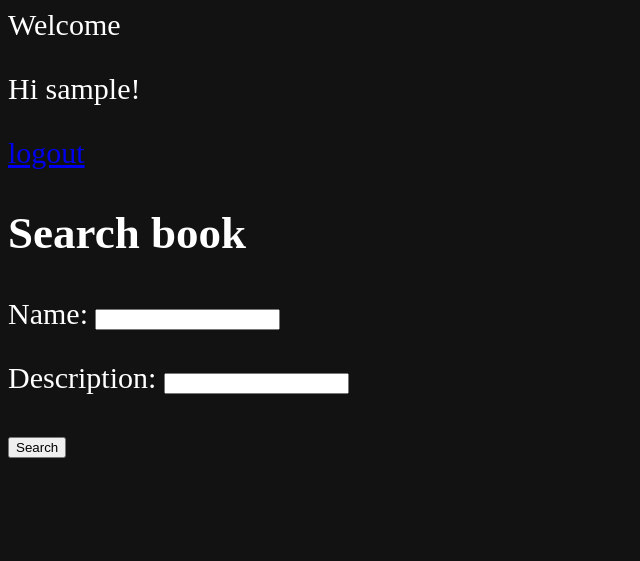
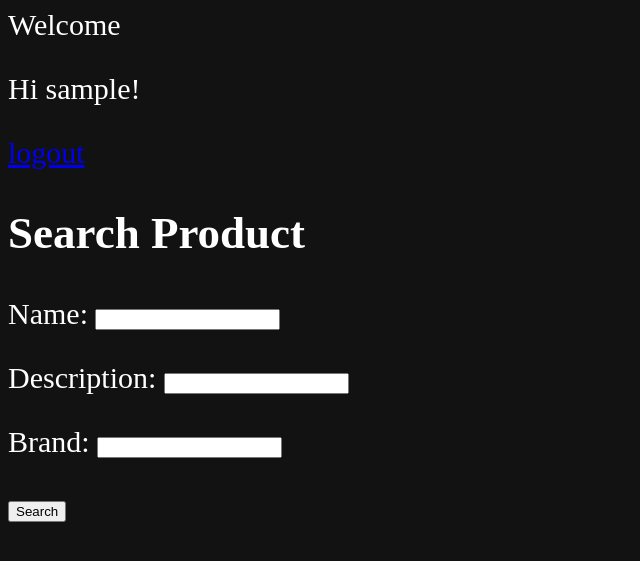
Before and after one commit to dieter4902/WebPyShop, a Django app: page /products/search/ in a window 1280 px wide. Shown: the top 561 px of the page, without its empty margins (0-640 px from the left). Run offline with Django 3.2, Linux system fonts and the light colour scheme; the visitor is signed in with stand-in values (Sample User, id 1).

Commit message:
minor Chnages for the search function

```diff
--- a/Product/forms.py
+++ b/Product/forms.py
@@ -1,5 +1,5 @@
 from django import forms
-from .models import Product
+from .models import Product, Vote
 
 
 class ProductForm(forms.ModelForm):
@@ -12,7 +12,8 @@ class ProductForm(forms.ModelForm):
 class SearchForm(forms.ModelForm):
     name = forms.CharField(required=False)
     description = forms.CharField(required=False)
+    brand = forms.CharField(required=False)
 
     class Meta:
         model = Product
-        fields = ['name', 'description']
+        fields = ['name', 'description', 'brand']
--- a/Product/templates/product-search.html
+++ b/Product/templates/product-search.html
@@ -8,7 +8,7 @@
 {% block title %}Search book{% endblock %}
 
 {% block logged_in_content %}
-<h2>Search book</h2>
+<h2>Search Product</h2>
     <form method="POST">
         {% csrf_token %}
         {{ form.as_p }}
--- a/Product/views.py
+++ b/Product/views.py
@@ -49,9 +49,25 @@ def product_delete(request, **kwargs):
 def product_search(request):
     if request.method == 'POST':
         search_string_name = request.POST['name']
-        print(search_string_name)
-        products_found = Product.objects.filter(name__contains=search_string_name)
-        print(products_found)
+        search_string_description = request.POST['description']
+        search_string_brand = request.POST['brand']
+        products_found = Product.objects.none()
+        # print(search_string_name)
+        #bei post auf alle zugreife, volle in array stecken, mit for loop durchgehen und langsam filtern
+        if search_string_name:
+            products_found = Product.objects.filter(name__contains=search_string_name)
+            print(type(products_found))
+            print(products_found)
+
+        if search_string_description:
+            products_found = Product.objects.filter(description__contains=search_string_description)
+            print(type(products_found))
+            print(products_found)
+
+        if search_string_brand:
+            products_found = Product.objects.filter(brand__contains=search_string_brand)
+            print(type(products_found))
+            print(products_found)
 
         form_in_function_based_view = SearchForm()
         context = {'form': form_in_function_based_view,
```
